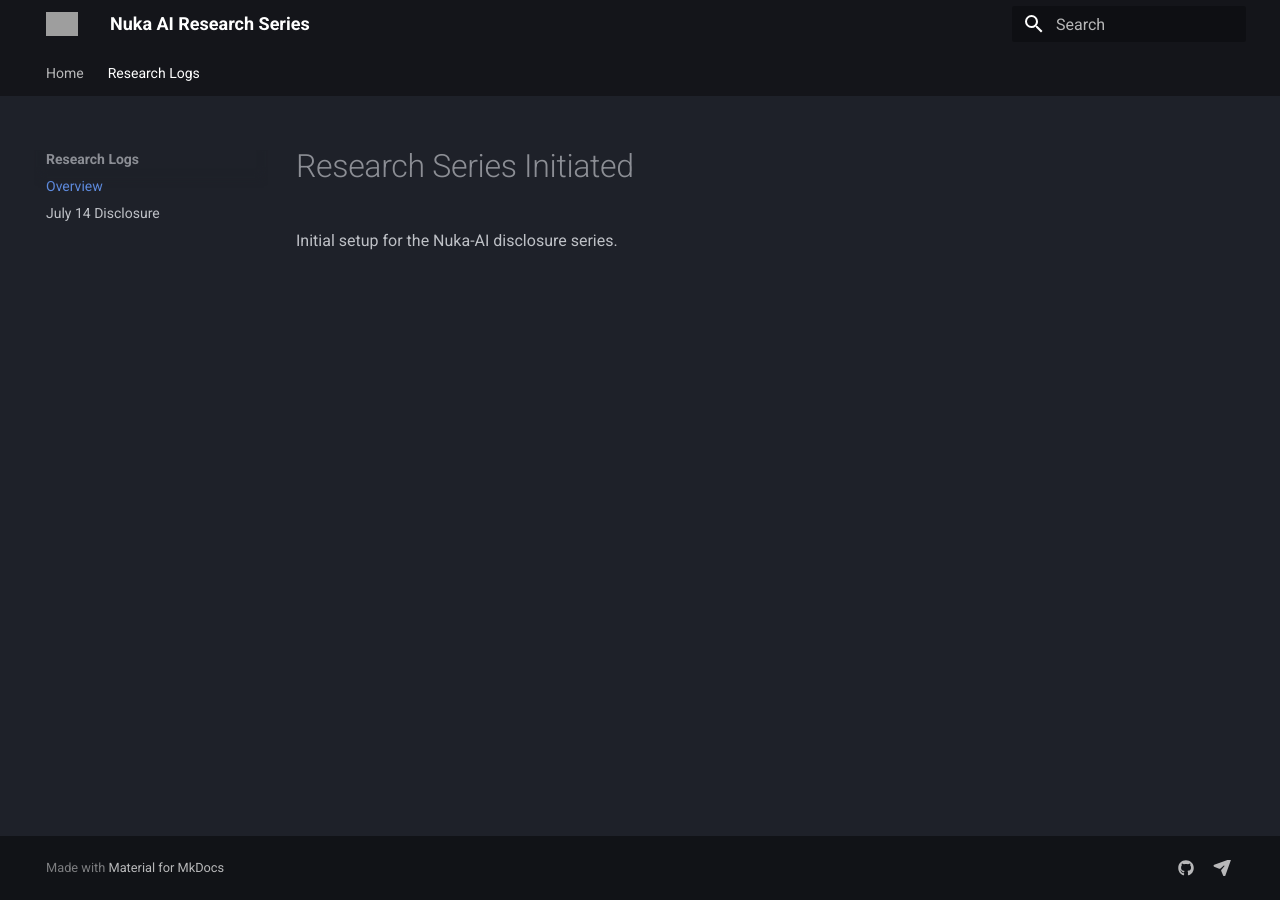
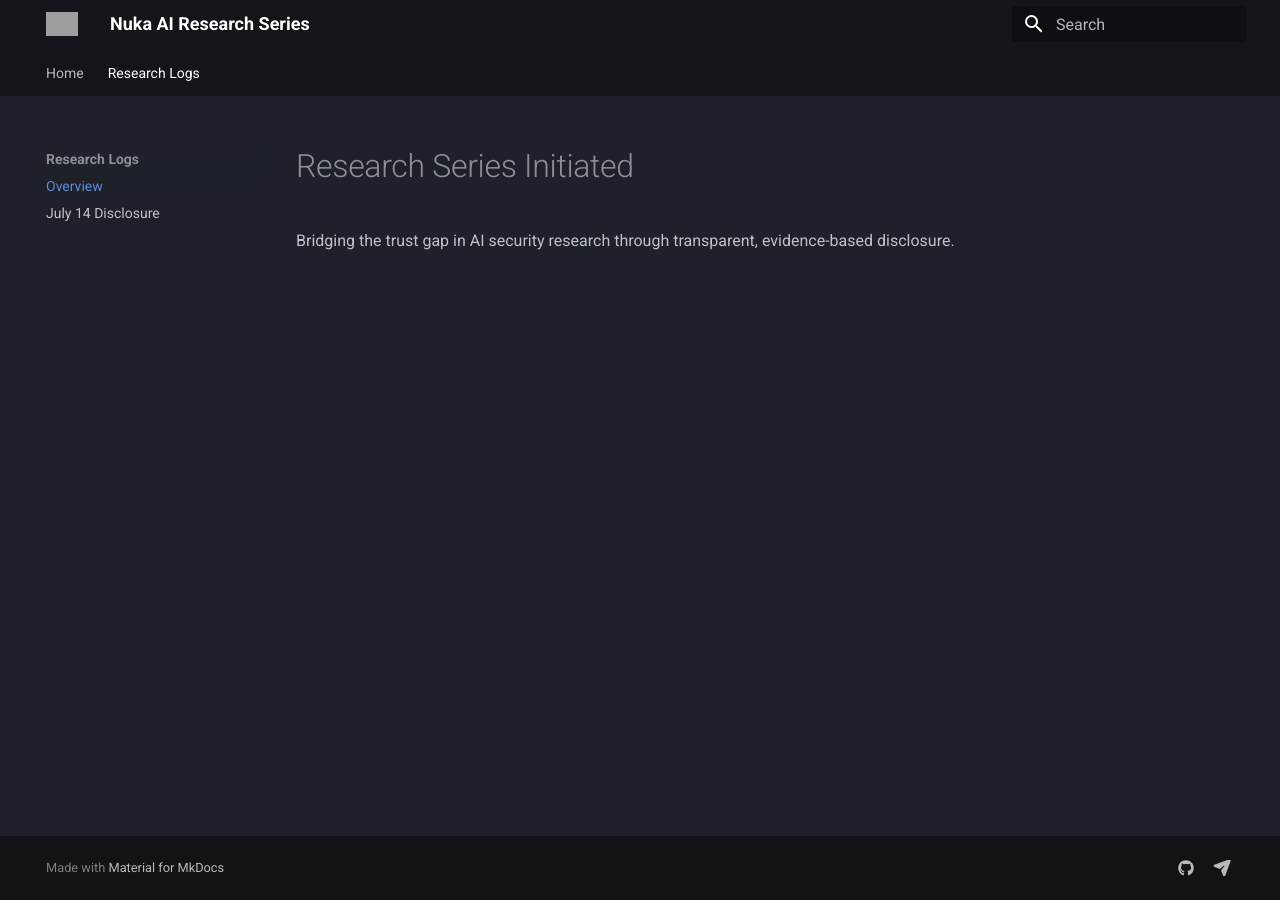
Before and after one commit to Nuka-AI/nuka-ai.github.io, an MkDocs documentation site: the page built from docs/posts/init.md, in a window 1280 px wide. Built offline with MkDocs 1.6.1 and Material for MkDocs 9.7.7, drawn with Linux system fonts in a browser that asks for light colours; grey boxes are pictures that could not be loaded.

Commit message:
Update init.md

```diff
--- a/docs/posts/init.md
+++ b/docs/posts/init.md
@@ -3,4 +3,4 @@ date: 2026-04-16
 ---
 # Research Series Initiated
 
-Initial setup for the Nuka-AI disclosure series.
+Bridging the trust gap in AI security research through transparent, evidence-based disclosure.
```
